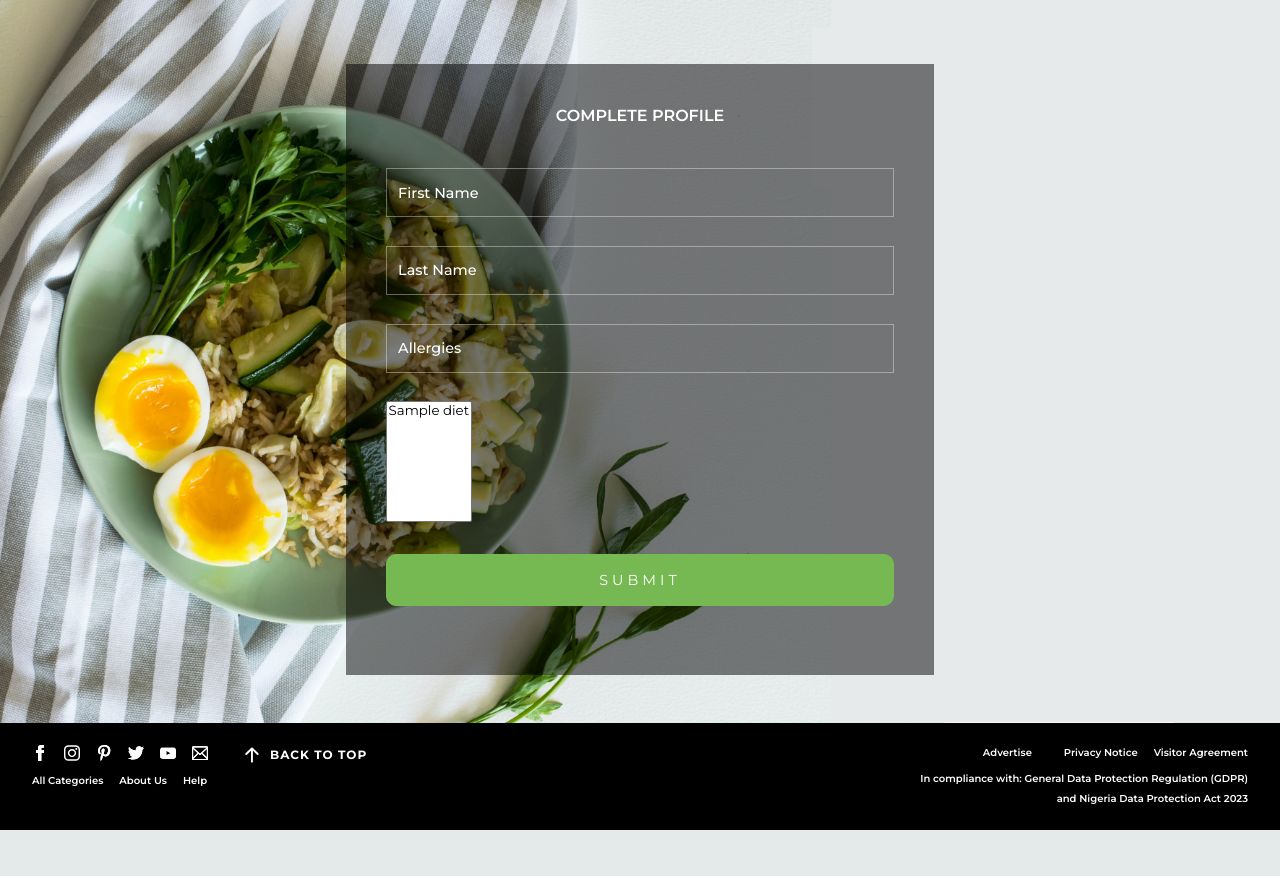
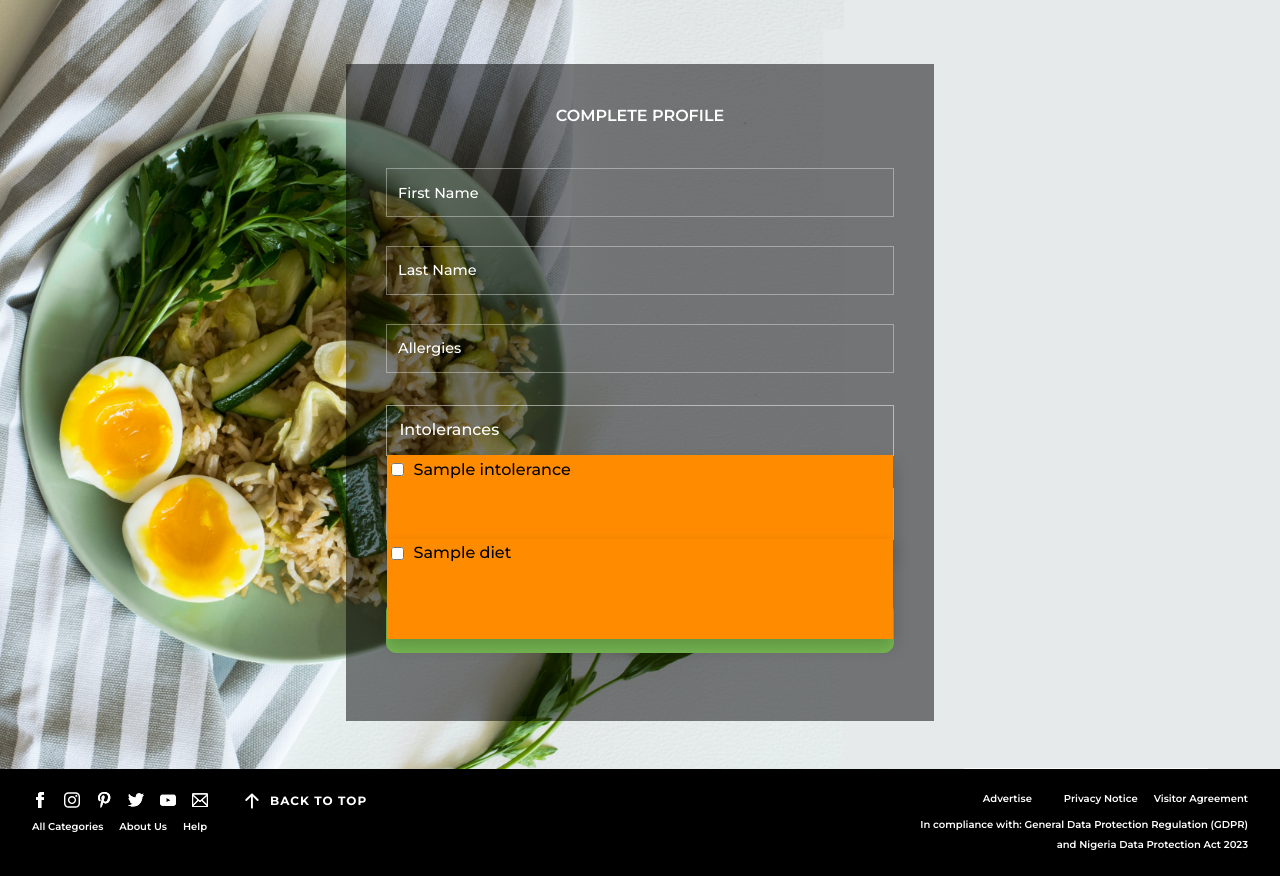
Before and after one commit to AlexOluwaseyi/wellnourish, a Flask app: template web/templates/profile_setup.html in a window 1280 px wide. Shown: the part 120-996 px from the top of the page. Before the commit the page ends 950 px from the top, so only its background shows below. Run offline with Flask 3, Linux system fonts and the light colour scheme; the template is opened without the code that fills it: most values are stand-ins (such as "Sample title", 1, 10 or a date in 2020); some libraries are stand-ins or nearby versions.

Commit message:
Dropdown with checkbox

```diff
--- a/web/static/scripts/wellnourish.js
+++ b/web/static/scripts/wellnourish.js
@@ -55,14 +55,22 @@ $(document).ready(() => {
 
 	const selectedDiets = [];
 	const selectedIntolerances = [];
-	$("#dropdownBtn").on("click", function() {
-		$(".dropdown-menu").toggleClass("show");
-	});
+	const dropdownContainers = document.querySelectorAll('.dropdown-container');
+	dropdownContainers.forEach(container => {
+		const label = container.previousElementSibling; // Get the preceding label
 
-	$(document).click(function(e) {
-		if (!$(e.target).closest('.dropdown').length) {
-			$(".dropdown-menu").removeClass("show");
-		}
+		// Close dropdown when clicking outside
+		document.addEventListener('click', event => {
+    		if (!container.contains(event.target) && !label.contains(event.target)) {
+      		container.style.display = 'none';
+    		}
+  		});
+
+		// Toggle dropdown on label click
+		label.addEventListener('click', () => {
+			const containerIsVisible = container.style.display === 'block';
+			container.style.display = containerIsVisible ? 'none' : 'block';
+  		});
 	});
 
 });
--- a/web/static/styles/form.css
+++ b/web/static/styles/form.css
@@ -890,10 +890,53 @@ label {
   color: white;
 }
 
+.drpdwn {
+  font-weight: 500;
+  color: black !important;
+}
 .dropdown {
   width: 100%;
 }
 
-.drp-dwn {
+.drp-dwn, select {
   width: 100%;
 }
+
+.dropdown {
+  position: relative;
+  display: block;
+  width: 100%;
+  margin: 2em 0;
+  padding: 0.8em;
+  border: 1px solid rgba(255, 255, 255, 0.5)
+
+}
+
+.dropdown-container {
+  /* Hide the actual checkboxes */
+  /* display: none; */
+  width: 100%;
+  position: absolute;
+  background-color: darkorange;
+  overflow-y: scroll;
+  height: 100px;
+  box-shadow: 0px 8px 16px 0px rgba(0,0,0,0.2);
+  z-index: 1;
+  left: 0;
+  top: 100%;
+}
+
+.dropdown-container a:hover {
+  background-color: #ddd;
+}
+
+/* Styling for the checkbox and label */
+.checkbox-row {
+  display: flex;
+  align-items: center;
+  margin: 2.5px 0;
+}
+
+.checkbox-row input[type="checkbox"] {
+  margin-right: 10px;
+}
--- a/web/templates/layout.html
+++ b/web/templates/layout.html
@@ -164,7 +164,7 @@
     </footer>
     <script src="https://code.jquery.com/jquery-3.2.1.min.js"></script>
     <script src="../static/scripts/wellnourish.js"></script>
-    <script src="../static/scripts/bootstrap-select.1.3.1.js"></script>
+    <script src="../static/scripts/jquery.cascadingdropdown.js"></script>
 
   </body>
 </html>
--- a/web/templates/profile_setup.html
+++ b/web/templates/profile_setup.html
@@ -10,15 +10,31 @@
                 <input class="text" type="text" name="first_name" placeholder="First Name" required="">
                 <input class="text w3lpass" type="text" name="last_name" placeholder="Last Name" required="">
                 <input class="text w3lpass" type="text" name="health_records" placeholder="Allergies" required="">
-                <!-- <label class="text w3lpass" for="allergies_dropdown">Select allergies: </label> -->
+
                 <div class="dropdown">
-                    <select size="7" multiple>
-                        {% for diet in intolerances %}
-                        <option class="drp-dwn" value="">{{ diet }}</option>
-                        {% endfor %}
-                    <!-- </div> -->
-                    </select>
-                </div>
+                    <label for="intolerance-dropdown">Intolerances</label>
+                    <div class="dropdown-container" id="intolerance-dropdown">
+                        {% for intolerance in intolerances %}
+                        <div class="checkbox-row">
+                          <input type="checkbox" id="intolerance_{{ loop.index }}" name="intolerance[]" value="{{ diet }}">
+                          <label class="drpdwn" for="intolerance_{{ loop.index }}">{{ intolerance }}</label>
+                        </div>
+                      {% endfor %}
+                    </div>
+                  </div>
+
+
+                  <div class="dropdown">
+                    <label for="diet-dropdown">Diets</label>
+                    <div class="dropdown-container" id="diet-dropdown">
+                        {% for diet in diets %}
+                        <div class="checkbox-row">
+                          <input type="checkbox" id="diet_{{ loop.index }}" name="diet[]" value="{{ diet }}">
+                          <label class="drpdwn" for="diet_{{ loop.index }}">{{ diet }}</label>
+                        </div>
+                      {% endfor %}
+                    </div>
+                  </div>
                 <input type="submit" value="SUBMIT">
             </form>
         </div>
```
